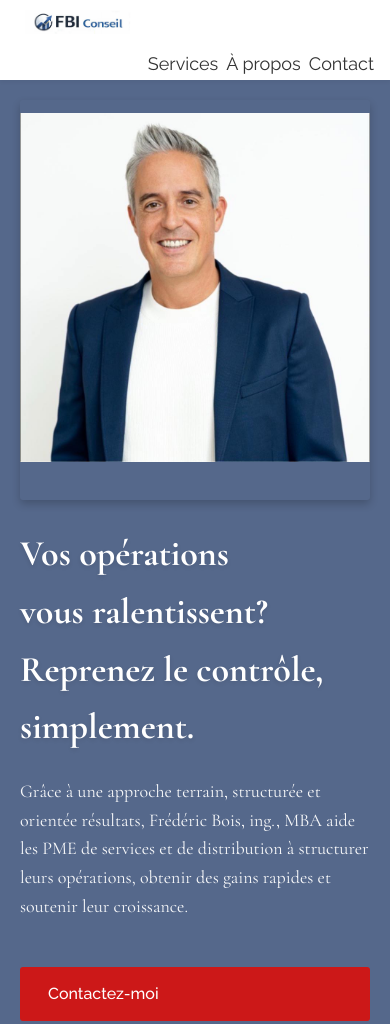
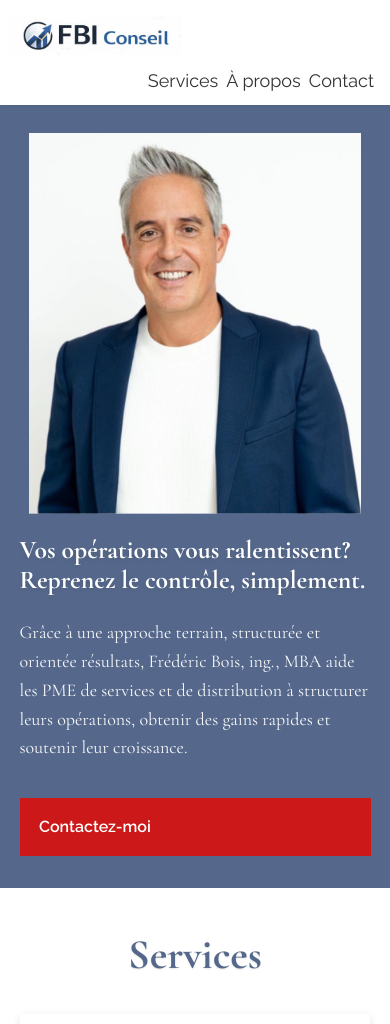
Before and after one commit to melanieboisrodriguez-ctrl/fbiconseil, a plain HTML site: page index.html in a window 390 px wide. Shown: the top 1024 px of the page. Drawn offline with nearby package versions, Linux system fonts and the light colour scheme.

Commit message:
Description de vos changements

```diff
--- a/index.html
+++ b/index.html
@@ -35,7 +35,9 @@
                         <a href="#contact" class="btn btn-primary">Contactez-moi</a>
                     </div>
                     <div class="hero-image">
-                        <img src="Frederiec Bois photo.jpg" alt="Frédéric Bois, Consultant en Opérations">
+                        <div class="hero-photo-wrapper">
+                            <img src="Frederiec Bois photo.jpg" alt="Frédéric Bois, Consultant en Opérations">
+                        </div>
                     </div>
                 </div>
             </div>
--- a/styles.css
+++ b/styles.css
@@ -25,6 +25,11 @@ body {
     line-height: 1.6;
     color: var(--text);
     background-color: var(--background);
+}
+
+/* No horizontal scroll anywhere */
+html, body {
+    overflow-x: hidden;
 }
 
 .container {
@@ -97,6 +102,52 @@ p {
     background: var(--background); /* couleur/fond du header */
     z-index: 1;               /* au-dessus du logo */
     pointer-events: none;
+}
+
+/* Mobile header adjustments (≤ 600px) */
+@media (max-width: 600px) {
+    .header {
+        padding-block: 8px;
+        min-height: clamp(70px, 9vh, 100px); /* Augmente la hauteur pour accommoder le logo agrandi */
+    }
+
+    /* Supprimer l'overlay pour éviter la barre blanche */
+    .header::before,
+    .header::after {
+        content: none !important;
+    }
+
+    /* Agrandir le logo sur mobile */
+    .logo {
+        width: clamp(10rem, 32vw, 14rem) !important; /* Légèrement réduit */
+    }
+
+    .logo-img {
+        transform: scale(1.1) !important; /* Agrandi le logo de 10% */
+        transform-origin: left center;
+    }
+
+    /* Nav reste inline à droite si l'espace le permet */
+    .nav {
+        display: flex !important;
+        justify-content: flex-end;
+        gap: 0.75rem;
+        background: transparent;
+        padding: 0;
+        z-index: 10;
+        flex-shrink: 1; /* Permet à la nav de rétrécir si nécessaire */
+    }
+
+    .header,
+    .nav,
+    .nav ul {
+        text-align: left !important;
+    }
+
+    /* Ajuster le margin-top du hero pour éviter le chevauchement avec le logo agrandi */
+    .hero {
+        margin-top: clamp(70px, 9vh, 100px) !important;
+    }
 }
 
 .header .container {
@@ -248,6 +299,29 @@ p {
     .hero-image {
         height: 100%;
         align-self: stretch;
+        box-shadow: none; /* Enlève la barre bleue en relief sous la photo */
+    }
+}
+
+/* Desktop uniquement : agrandir le logo (version web) */
+@media (min-width: 1024px) {
+    .logo {
+        width: clamp(13rem, 16vw, 18rem); /* Agrandi le logo */
+    }
+
+    .logo-img {
+        transform: scale(1.15); /* Agrandi le logo de 15% */
+        transform-origin: left center;
+    }
+
+    /* Ajuster le header pour accommoder le logo agrandi */
+    .header {
+        min-height: clamp(85px, 11vh, 130px); /* Augmente la hauteur pour éviter le chevauchement */
+    }
+
+    /* Ajuster le margin-top du hero pour éviter le chevauchement */
+    .hero {
+        margin-top: clamp(85px, 11vh, 130px);
     }
 }
 
@@ -571,25 +645,100 @@ p {
     }
 }
 
-/* Mobile photo adjustment (< 600px) */
+/* Mobile hero layout - PHOTO FIRST (≤ 600px) */
 @media (max-width: 600px) {
-    .hero-image {
-        width: 100% !important;   /* Prend toute la largeur disponible sur mobile */
-        height: auto !important;   /* Hauteur automatique sur mobile pour garder la taille naturelle */
-        margin: 0 auto;            /* centre la photo */
-        aspect-ratio: auto;       /* Supprime le ratio fixe sur mobile */
-        max-width: none !important; /* Pas de limitation de largeur */
-        align-self: auto;          /* Réinitialise l'align-self sur mobile */
+    /* Base hero grid pour mobile */
+    .hero {
+        display: grid;
+        align-items: center;
+        grid-template-columns: 1fr;
+        row-gap: 0; /* Pas d'espace entre photo et texte */
+        padding: clamp(16px, 4vh, 32px) clamp(16px, 5vw, 32px);
+        overflow: visible;
+        min-height: 86vh; /* Keep the CTA within first view as much as possible */
     }
 
-    .hero-image img {
-        width: 100% !important;
-        height: auto !important;
-        min-height: 400px;         /* Hauteur minimale pour une photo plus grande */
-        object-fit: contain !important;
-        object-position: center 25%; /* Positionne la photo pour garder la tête visible avec un bon cadrage */
+    .hero .container {
+        padding: 0;
+    }
+
+    .hero-content {
+        display: grid;
+        grid-template-columns: 1fr;
+        gap: 0; /* Pas d'espace entre photo et texte */
+    }
+
+    /* Reorder: photo first, then text */
+    .hero-image {
+        order: 1;
+        width: 100%;
+        margin: 0;
+        align-self: center;
+        box-shadow: none !important; /* Enlève le cadre bleu en relief */
+        border: none !important; /* Pas de bordure */
+        border-radius: 0 !important; /* Pas de coins arrondis */
+        padding: 0 !important; /* Pas de padding */
+    }
+
+    .hero-text {
+        order: 2;
+        display: flex;
+        flex-direction: column;
+        gap: clamp(8px, 2vh, 16px);
+        margin-top: -20px !important; /* Remonte le texte directement contre la photo */
+        padding-top: 0 !important; /* Pas de padding en haut */
+        margin-bottom: 0 !important; /* Pas de marge en bas */
+        padding-bottom: 0 !important; /* Pas de padding en bas */
+        padding-block-end: 0 !important; /* Supprime le padding en bas du style de base */
+    }
+
+    /* Photo wrapper sizing */
+    .hero-photo-wrapper {
+        width: clamp(320px, 85vw, 480px); /* Élargi davantage */
+        margin: clamp(20px, 3vh, 28px) auto -20px; /* Augmente la marge en haut pour descendre la photo et laisser plus de bleu */
+        aspect-ratio: 3 / 4;
+        border-radius: 0; /* Cadre rectangulaire sans coins arrondis */
+        overflow: hidden;
+        box-shadow: none; /* Enlève le cadre bleu en relief */
+        border: none; /* Pas de bordure */
+        padding: 0; /* Pas de padding */
+    }
+
+    .hero-photo-wrapper img {
+        width: 100%;
+        height: 100%;
+        object-fit: contain; /* Dézoome la photo (contain au lieu de cover) */
+        object-position: center top; /* Centre en haut pour garder la tête visible */
         display: block;
-        transform: none !important; /* Pas de zoom sur mobile */
+        margin: 0; /* Pas de marge */
+        padding: 0; /* Pas de padding */
+    }
+
+    /* Typography & CTA */
+    .hero-title {
+        font-size: clamp(1.6rem, 4.8vw, 2.4rem);
+        line-height: 1.15;
+        margin: 0;
+        text-wrap: balance;
+    }
+
+    .hero-description {
+        font-size: clamp(1.125rem, 4.5vw, 1.375rem); /* Grossi pour être plus lisible */
+        margin: 0.5rem 0 0;
+        opacity: 0.95;
+        line-height: 1.6; /* Améliore la lisibilité */
+    }
+
+    .hero-text .btn {
+        margin-top: clamp(0.75rem, 2.5vh, 1.25rem);
+        padding: clamp(0.75rem, 2.5vh, 1rem) clamp(1rem, 5vw, 1.25rem);
+        border-radius: 0; /* Coins carrés */
+        font-weight: 700;
+    }
+
+    .hero-text .btn:focus-visible {
+        outline: 3px solid #ffd666;
+        outline-offset: 3px;
     }
 }
 
```
